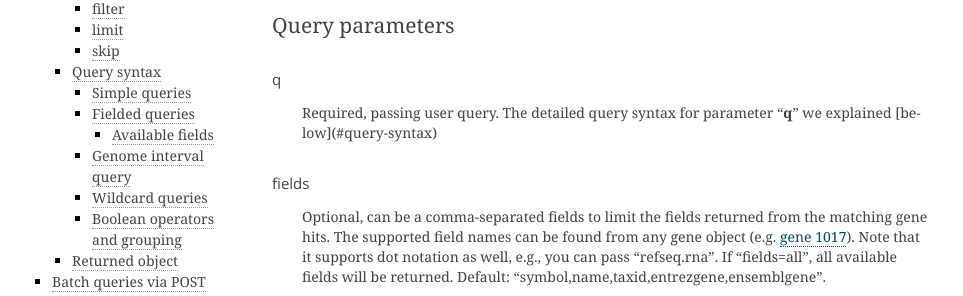
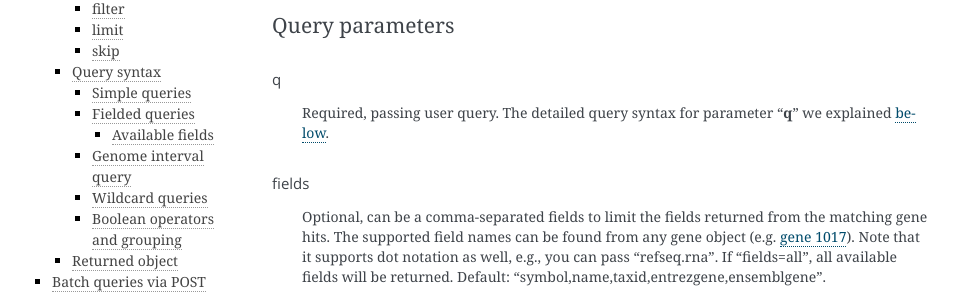
Before and after one commit to biothings/mygene.info, a Sphinx documentation site: the page built from docs/doc/query_service.rst, in a window 1280 px wide and 900 px high. Shown: the part 327-623 px from the top of the window, without its empty margins (148-1111 px from the left). Built offline with Sphinx 7.4.7, drawn with Linux system fonts in a browser that asks for light colours; some web fonts are replaced.

Commit message:
fixed a link in query_service doc.

```diff
--- a/docs/doc/query_service.rst
+++ b/docs/doc/query_service.rst
@@ -25,7 +25,7 @@ Query parameters
 
 q
 """""
-    Required, passing user query. The detailed query syntax for parameter "**q**" we explained [below](#query-syntax)
+    Required, passing user query. The detailed query syntax for parameter "**q**" we explained `below <#query-syntax>`_.
 
 fields
 """"""
```
